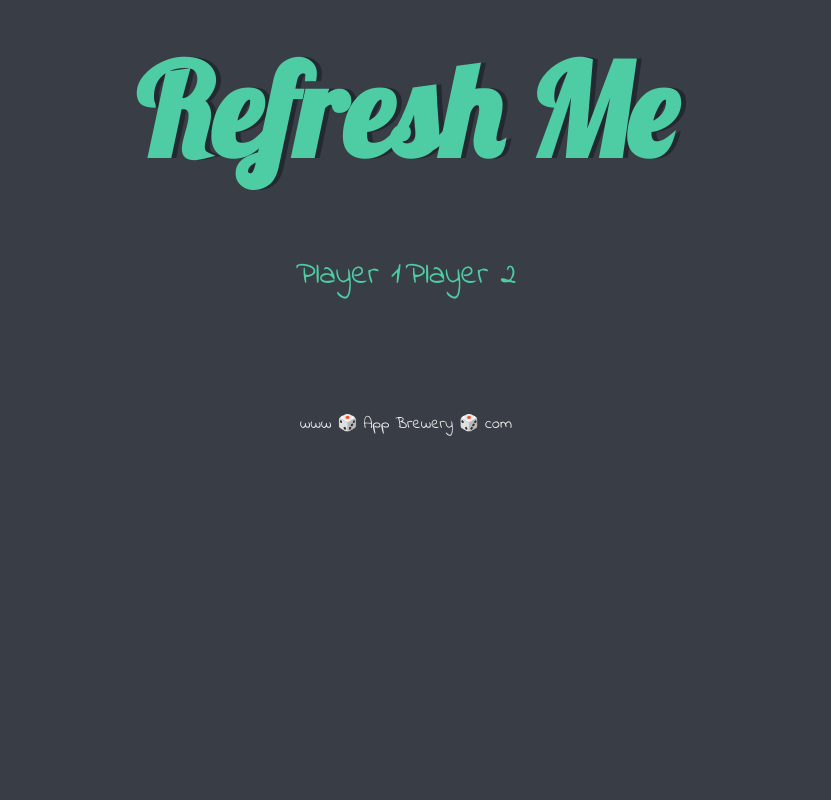
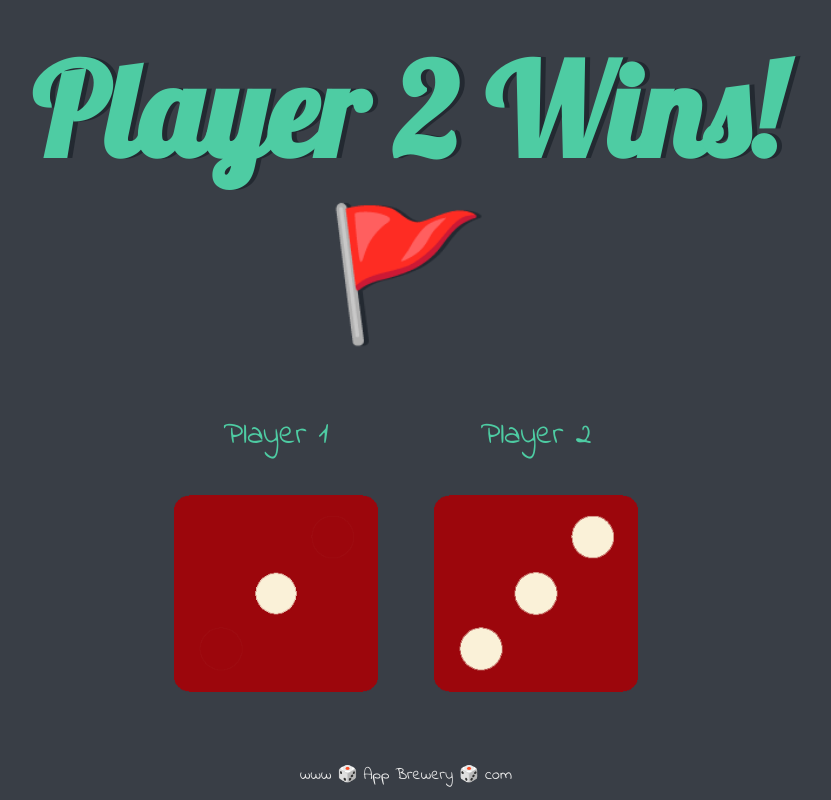
Before and after one commit to bryanluu/udemy-web-dev-bootcamp, a plain HTML site: page Dicee+Challenge+-+Starting+Files/index.html in a window 1280 px wide. Shown: the whole page, without its empty margins (234-1065 px from the left). Drawn offline with Linux system fonts and the light colour scheme.

Commit message:
:sparkles: make dice game work
🎉

```diff
--- a/Dicee+Challenge+-+Starting+Files/dicee.html
+++ b/Dicee+Challenge+-+Starting+Files/index.html
@@ -15,15 +15,16 @@
 
       <div class="dice">
         <p>Player 1</p>
-        <img class="img1" src="" />
+        <img class="img1" src="./images/dice6.png" />
       </div>
 
       <div class="dice">
         <p>Player 2</p>
-        <img class="img2" src="" />
+        <img class="img2" src="./images/dice6.png" />
       </div>
     </div>
 
     <footer>www 🎲 App Brewery 🎲 com</footer>
+    <script src="index.js" charset="utf-8"></script>
   </body>
 </html>
--- /dev/null
+++ b/Dicee+Challenge+-+Starting+Files/index.js
@@ -0,0 +1,27 @@
+function rollDice()
+{
+  return Math.floor(Math.random() * 6) + 1;
+}
+
+var randomNumber1 = rollDice();
+var randomNumber2 = rollDice();
+
+function getDiceImage(diceNumber) {
+  return "./images/dice" + diceNumber + ".png";
+}
+
+var dice1 = document.querySelector(".dice .img1");
+dice1.setAttribute("src", getDiceImage(randomNumber1));
+
+var dice2 = document.querySelector(".dice .img2");
+dice2.setAttribute("src", getDiceImage(randomNumber2));
+
+var title = document.querySelector("h1");
+
+if (randomNumber1 > randomNumber2) {
+  title.innerText = "🚩 Player 1 Wins!";
+} else if (randomNumber2 > randomNumber1) {
+  title.innerText = "Player 2 Wins! 🚩";
+} else {
+  title.innerText = "Draw! 🤝";
+}
```
